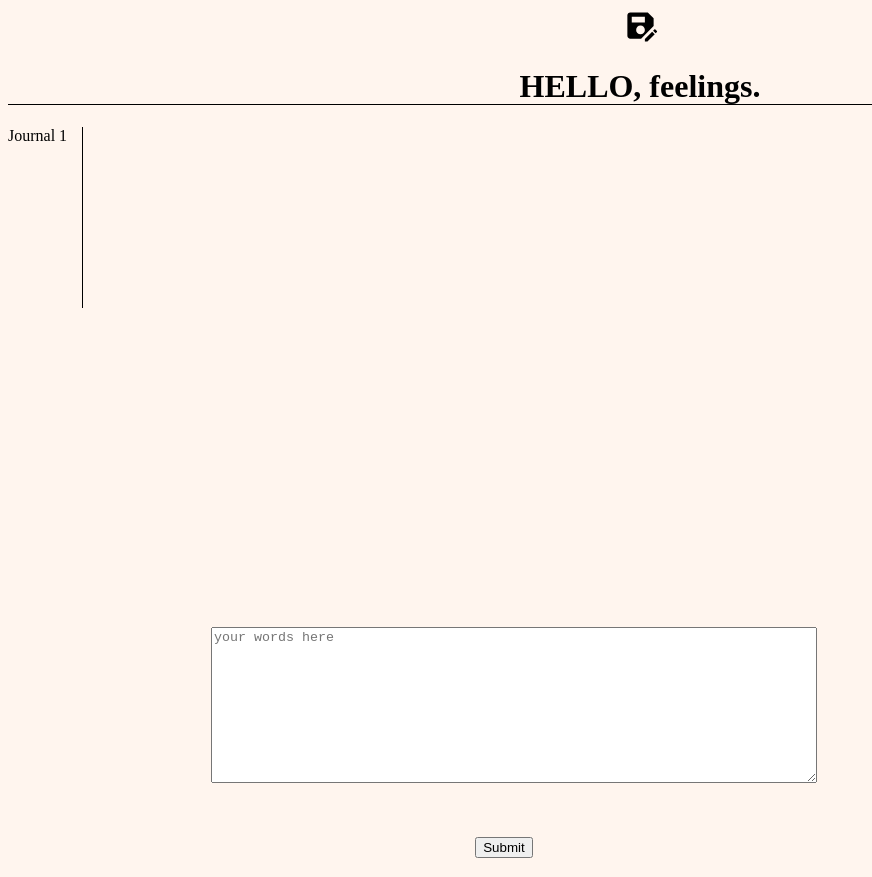
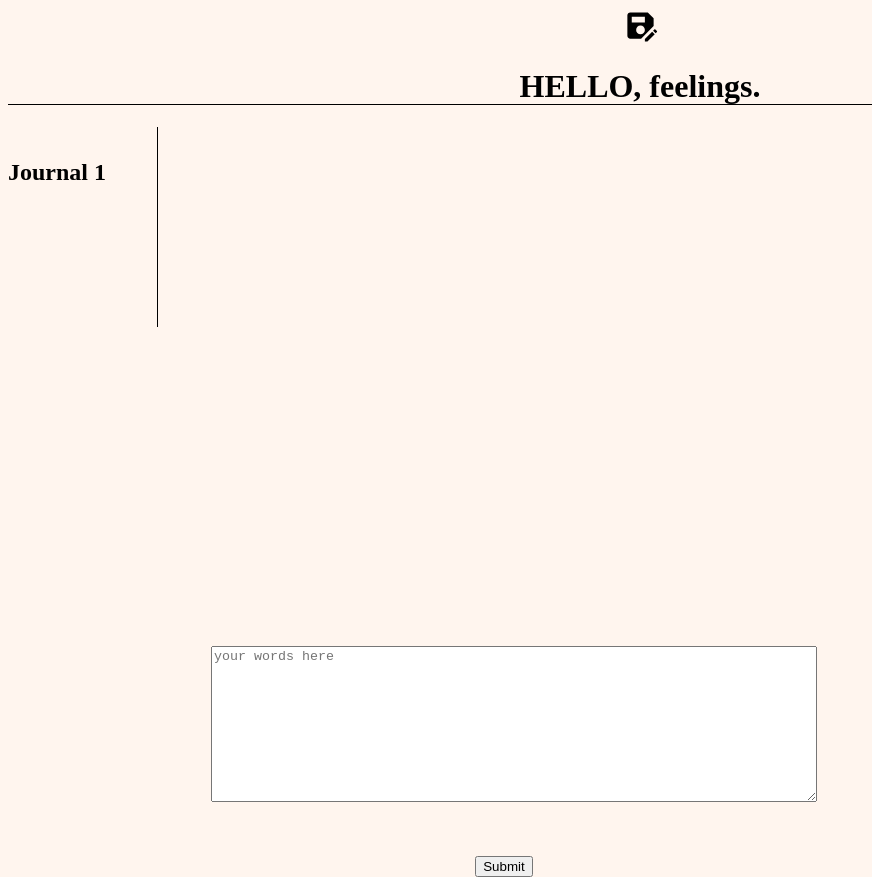
Before and after one commit to elizabethtreahy/Phase2Project, a React (Create React App) app: page /post in a window 1280 px wide. Shown: the whole page, without its empty margins (0-872 px from the left). Built offline with nearby package versions, Linux system fonts and the light colour scheme; data requests are answered from the project's data file.

Commit message:
everything working

```diff
--- a/src/App.js
+++ b/src/App.js
@@ -15,7 +15,7 @@ function App() {
   }, [])
   const largestIdFirst = data.sort((a, b) => b.id - a.id)
   return (
-    <div className={'body'}>
+    <div className={'home'}>
       <Switch>
         <Route exact path="/post">
           <PostHome data={largestIdFirst} setData={setData} />
--- a/src/Archive.js
+++ b/src/Archive.js
@@ -1,4 +1,5 @@
 import React, { useState, useEffect } from "react"
+import { Redirect, useHistory } from "react-router-dom"
 import NavBar from "./NavBar"
 
 
@@ -7,7 +8,7 @@ function Archive({ data, setData }) {
 
   const [currentJournal, setCurrentJournal] = useState([])
   const [dataLoaded, setDataLoaded] = useState(false)
-
+  const history = useHistory()
   useEffect(() => {
     data.length ? setDataLoaded(true) : console.log('do nothing')
   })
@@ -24,12 +25,15 @@ function Archive({ data, setData }) {
   }, [dataLoaded])
 
   function handleClick() {
+    setData(data.filter((x) => x !== currentJournal[0]))
     fetch(`http://localhost:3000/feelings/${currentJournal[0].id}`, {
       method: 'DELETE',
       headers: {
         'Content-Type': 'application/json'
       },
     })
+
+    history.push("/post")
   }
 
   const journalList = currentJournal.map((entry) =>
--- a/src/ArchiveNavBar.js
+++ b/src/ArchiveNavBar.js
@@ -1,13 +1,13 @@
 import { Link } from "react-router-dom"
 function ArchiveNavBar({ data }) {
   const newestFirstJournalEntries = data.map((entry) =>
-    <div style={{width: '75px' }}>
+    <h4 style={{width: '150px' }}>
       <Link style={{textDecoration: 'none', color: 'black'}} to={`/archive/${entry.id}`}>Journal {entry.id}</Link>
-    </div>)
+    </h4>)
   return (
-    <div>
+    <h2>
       {newestFirstJournalEntries}
-    </div>
+    </h2>
   )
 }
 
--- a/src/PostHome.js
+++ b/src/PostHome.js
@@ -18,10 +18,7 @@ function PostHome({ data, setData }) {
         journalState.splice(journalState.length)
         setJournalState([...journalState])
         const test = journalState[journalState.length - 1].split('')
-        console.log(test)
         setJournalBlock([...test])
-        console.log(journalBlock, journalState)
-        // journalState.splice(journalState.length)
         setBlockIndex(journalBlock.length - 1)
       }
     }
@@ -60,9 +57,9 @@ function PostHome({ data, setData }) {
   }
   console.log('hey', journalBlock)
   const journalDisplay = journalState.map((line) =>
-    <div>
+    <h3>
       {line}
-    </div>
+    </h3>
   )
   return (
     <div>
@@ -72,9 +69,9 @@ function PostHome({ data, setData }) {
           <ArchiveNavBar data={data} />
         </div>
         <div style={{ marginRight: '36%', marginLeft: 'auto' }}>
-          <div>
+          <h3>
             {journalDisplay}{journalBlock}
-          </div>
+          </h3>
           <form onSubmit={(e) => {
             e.preventDefault()
             handleSubmit(e.target[0].value)
--- a/src/db.json
+++ b/src/db.json
@@ -2,7 +2,7 @@
   "feelings": [
     {
       "id": 1,
-      "createdAt": "2022-04-21T19:24:25.059Z",
+      "createdAt": "Thu Apr 21 2022 20:57:06 GMT-0400 (Eastern Daylight Time)",
       "comment": "hello, world"
     }
   ]
```
